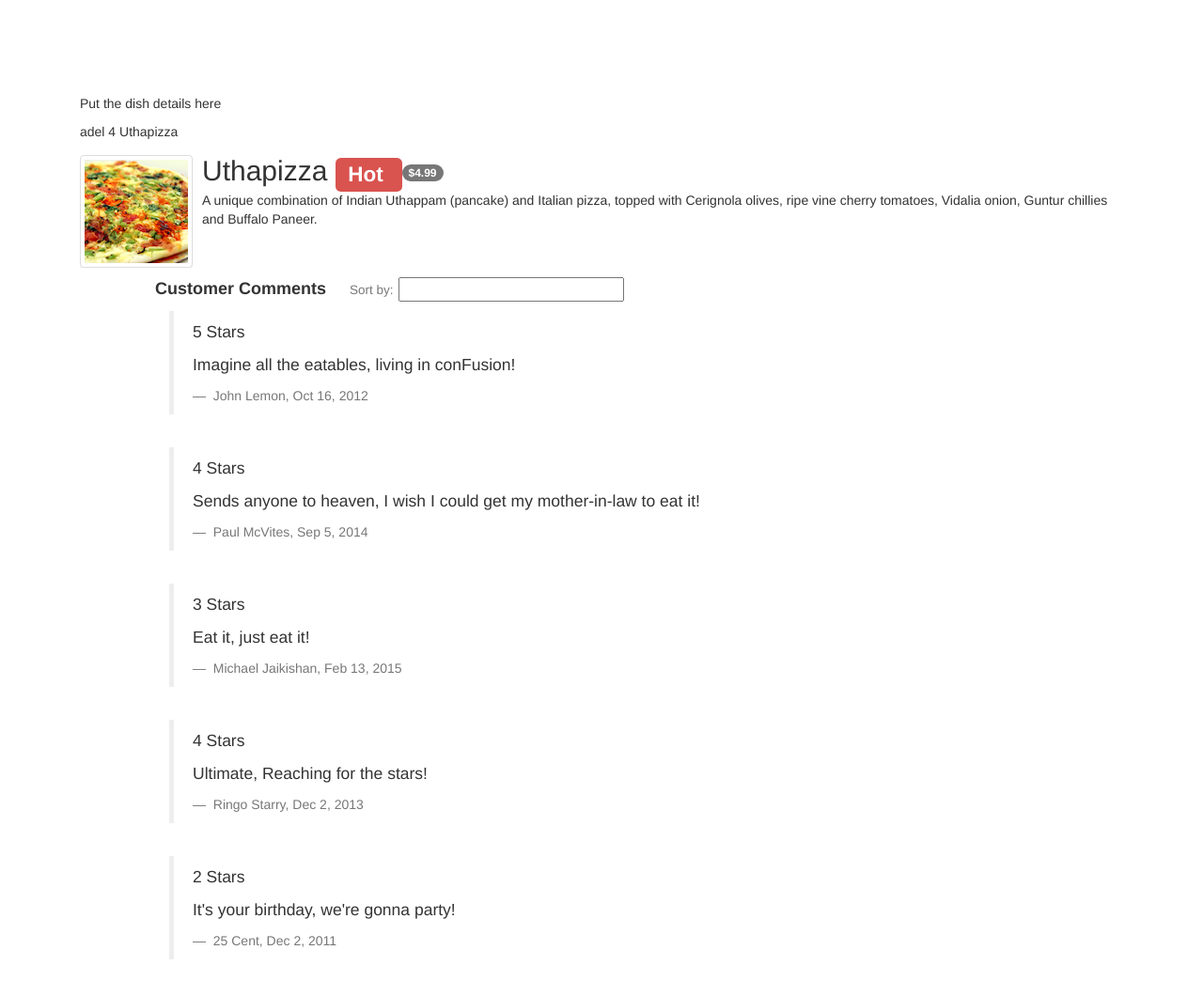
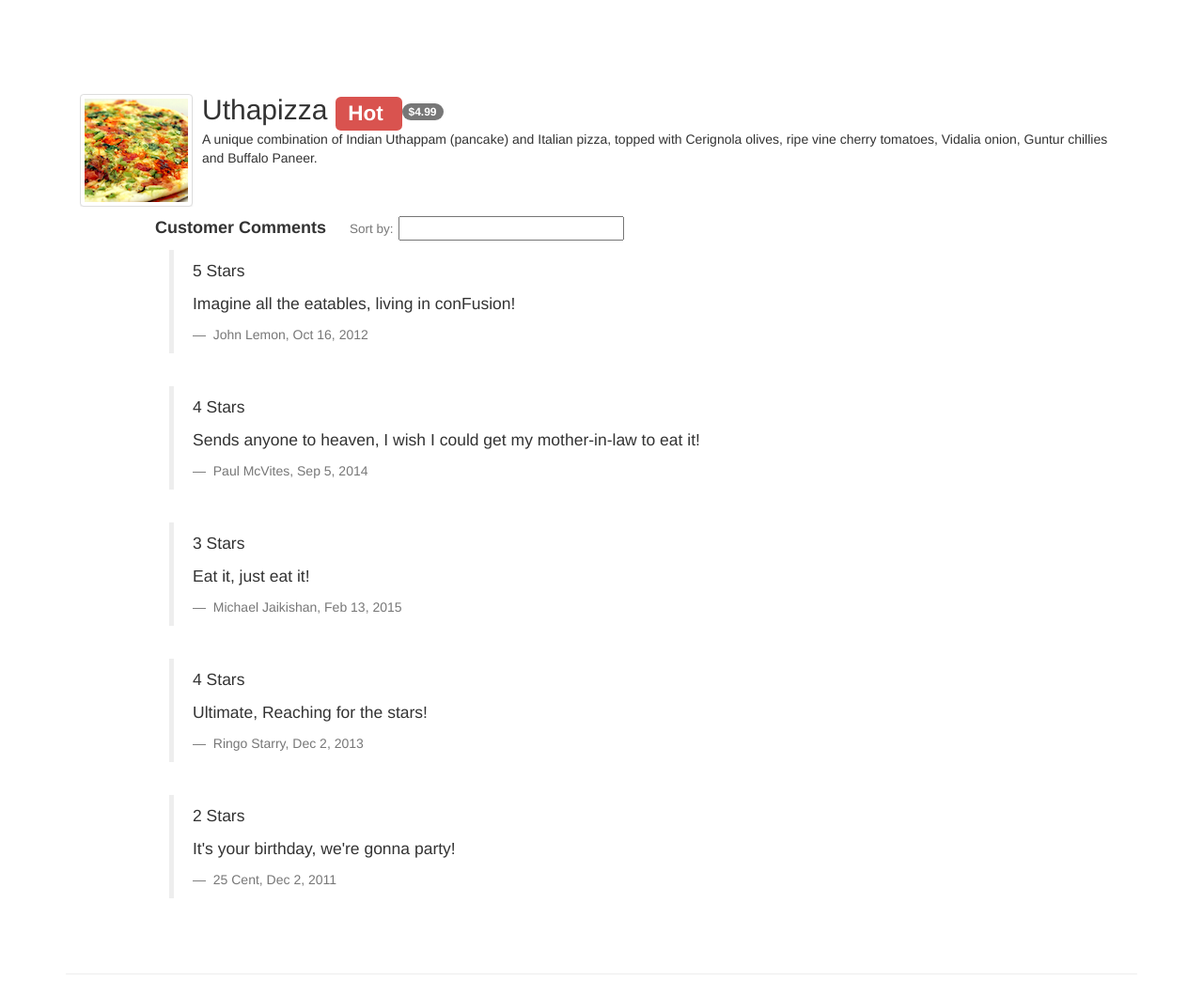
Before and after one commit to adelmetzler/conFusion, a website: page app/dishdetail.html in a window 1280 px wide. Shown: the top 1044 px of the page at 94% size. Drawn offline with nearby package versions, Linux system fonts and the light colour scheme; some packages are replaced by stand-ins of ours; a script that the page names is missing.

Commit message:
finalizado para envio

```diff
--- a/app/dishdetail.html
+++ b/app/dishdetail.html
@@ -32,9 +32,6 @@
 	<div class="container">
 		<div class="row row-content" ng-controller="dishDetailController">
 			<div class="col-xs-12">
-				<p>Put the dish details here</p>
-
-				{{name}} {{2+2}} {{dish.name}}
 				<div class="media">
 					<div class="media-left">
 						<a href="#"> <img class="media-object img-thumbnail"
```
